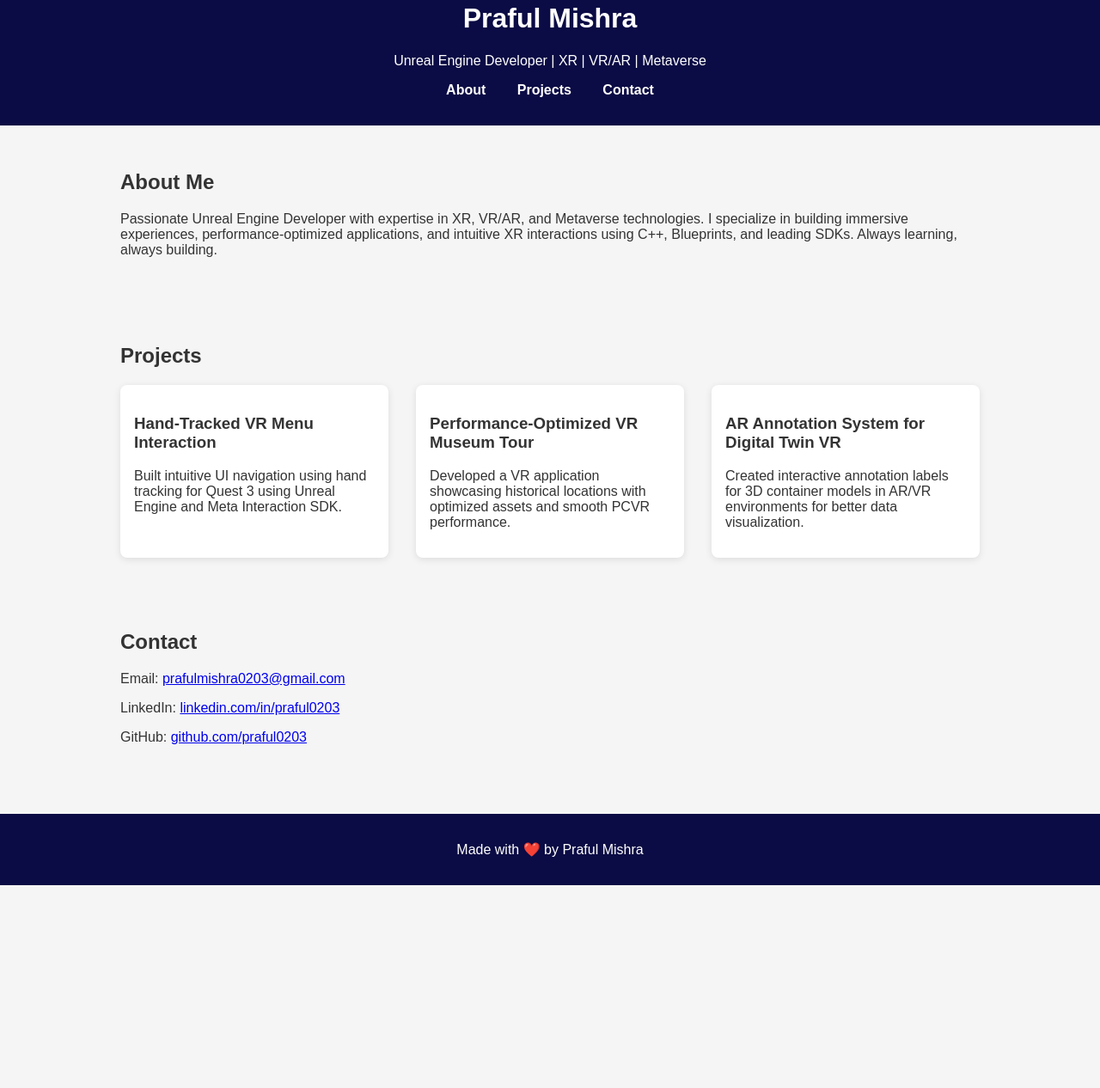
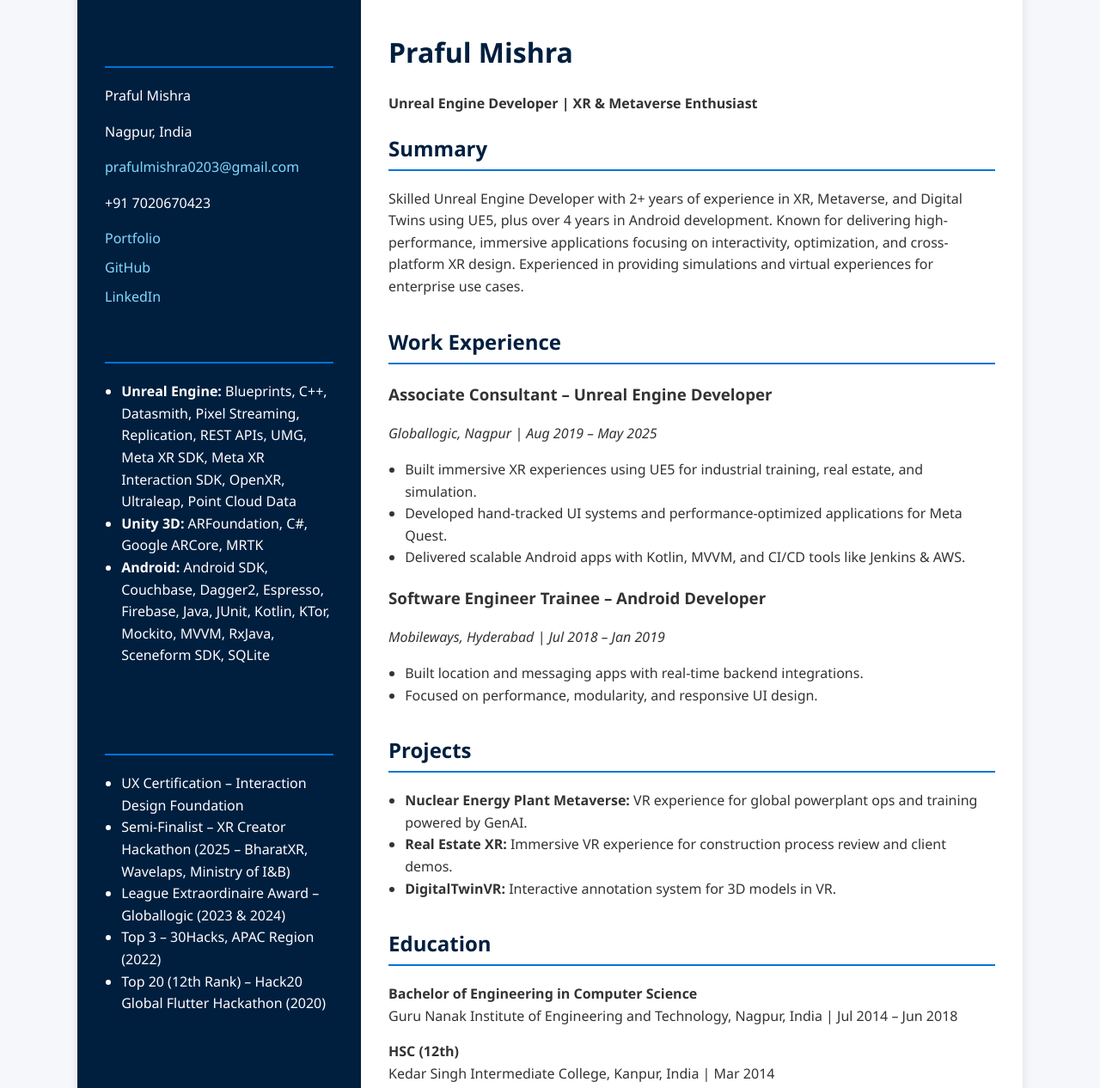
Before and after one commit to praful0203/praful0203.github.io, a plain HTML site: page index.html in a window 1280 px wide. Shown: the part 50-1316 px from the top of the page at 86% size. Before the commit the page ends 1080 px from the top, so only its background shows below. Drawn offline with Linux system fonts and the light colour scheme.

Commit message:
Updated the template

```diff
--- a/index.html
+++ b/index.html
@@ -1,66 +1,158 @@
 <!DOCTYPE html>
 <html lang="en">
+
 <head>
     <meta charset="UTF-8">
     <meta name="viewport" content="width=device-width, initial-scale=1.0">
-    <title>Praful Mishra | Unreal Engine Developer</title>
+    <title>Praful Mishra - Unreal Engine Developer</title>
     <style>
-        body { font-family: Arial, sans-serif; margin: 0; padding: 0; background: #f5f5f5; color: #333; }
-        header { background: #0b0b45; color: white; padding: 2rem 1rem; text-align: center; }
-        nav { margin-top: 1rem; }
-        nav a { color: white; margin: 0 1rem; text-decoration: none; font-weight: bold; }
-        section { padding: 2rem; max-width: 1000px; margin: auto; }
-        .projects { display: grid; grid-template-columns: repeat(auto-fit, minmax(280px, 1fr)); gap: 2rem; }
-        .project { background: white; padding: 1rem; border-radius: 8px; box-shadow: 0 2px 8px rgba(0,0,0,0.1); }
-        footer { text-align: center; padding: 1rem; background: #0b0b45; color: white; margin-top: 2rem; }
-        a.button { display: inline-block; padding: 0.5rem 1rem; background: #0b0b45; color: white; border-radius: 4px; text-decoration: none; margin-top: 1rem; }
+        * {
+            box-sizing: border-box;
+        }
+
+        body {
+            font-family: 'Segoe UI', Tahoma, Geneva, Verdana, sans-serif;
+            margin: 0;
+            padding: 0;
+            background-color: #f5f7fa;
+            color: #333;
+            line-height: 1.6;
+        }
+
+        .container {
+            display: flex;
+            max-width: 1100px;
+            margin: 2rem auto;
+            background: #fff;
+            box-shadow: 0 0 10px rgba(0, 0, 0, 0.1);
+        }
+
+        .left-column {
+            width: 30%;
+            background-color: #001f3f;
+            color: #fff;
+            padding: 2rem;
+        }
+
+        .right-column {
+            width: 70%;
+            padding: 2rem;
+        }
+
+        .left-column a {
+            color: #7FDBFF;
+            text-decoration: none;
+            display: block;
+            margin: 0.5rem 0;
+        }
+
+        h1,
+        h2 {
+            color: #001f3f;
+        }
+
+        h2 {
+            border-bottom: 2px solid #0074D9;
+            padding-bottom: 0.3rem;
+        }
+
+        ul {
+            padding-left: 1.2rem;
+        }
+
+        .section {
+            margin-bottom: 2rem;
+        }
+
+        .highlight {
+            font-weight: bold;
+            color: #0074D9;
+        }
     </style>
 </head>
+
 <body>
+    <div class="container">
+        <div class="left-column">
+            <h2>Contact</h2>
+            <p>Praful Mishra</p>
+            <p>Nagpur, India</p>
+            <a href="mailto:prafulmishra0203@gmail.com">prafulmishra0203@gmail.com</a>
+            <p>+91 7020670423</p>
+            <a href="https://bit.ly/prafulmishra-portfolio">Portfolio</a>
+            <a href="http://github.com/praful0203">GitHub</a>
+            <a href="http://linkedin.com/in/praful0203">LinkedIn</a>
 
-<header>
-    <h1>Praful Mishra</h1>
-    <p>Unreal Engine Developer | XR | VR/AR | Metaverse</p>
-    <nav>
-        <a href="#about">About</a>
-        <a href="#projects">Projects</a>
-        <a href="#contact">Contact</a>
-    </nav>
-</header>
+            <h2>Skills</h2>
+            <ul>
+                <li><strong>Unreal Engine:</strong> Blueprints, C++, Datasmith, Pixel Streaming, Replication, REST APIs,
+                    UMG, Meta XR SDK, Meta XR Interaction SDK, OpenXR, Ultraleap, Point Cloud Data</li>
+                <li><strong>Unity 3D:</strong> ARFoundation, C#, Google ARCore, MRTK</li>
+                <li><strong>Android:</strong> Android SDK, Couchbase, Dagger2, Espresso, Firebase, Java, JUnit, Kotlin,
+                    KTor, Mockito, MVVM, RxJava, Sceneform SDK, SQLite</li>
+            </ul>
 
-<section id="about">
-    <h2>About Me</h2>
-    <p>Passionate Unreal Engine Developer with expertise in XR, VR/AR, and Metaverse technologies. I specialize in building immersive experiences, performance-optimized applications, and intuitive XR interactions using C++, Blueprints, and leading SDKs. Always learning, always building.</p>
-</section>
+            <h2>Certifications & Awards</h2>
+            <ul>
+                <li>UX Certification – Interaction Design Foundation</li>
+                <li>Semi-Finalist – XR Creator Hackathon (2025 – BharatXR, Wavelaps, Ministry of I&B)</li>
+                <li>League Extraordinaire Award – Globallogic (2023 & 2024)</li>
+                <li>Top 3 – 30Hacks, APAC Region (2022)</li>
+                <li>Top 20 (12th Rank) – Hack20 Global Flutter Hackathon (2020)</li>
+            </ul>
+        </div>
 
-<section id="projects">
-    <h2>Projects</h2>
-    <div class="projects">
-        <div class="project">
-            <h3>Hand-Tracked VR Menu Interaction</h3>
-            <p>Built intuitive UI navigation using hand tracking for Quest 3 using Unreal Engine and Meta Interaction SDK.</p>
-        </div>
-        <div class="project">
-            <h3>Performance-Optimized VR Museum Tour</h3>
-            <p>Developed a VR application showcasing historical locations with optimized assets and smooth PCVR performance.</p>
-        </div>
-        <div class="project">
-            <h3>AR Annotation System for Digital Twin VR</h3>
-            <p>Created interactive annotation labels for 3D container models in AR/VR environments for better data visualization.</p>
+        <div class="right-column">
+            <h1>Praful Mishra</h1>
+            <p><strong>Unreal Engine Developer | XR & Metaverse Enthusiast</strong></p>
+
+            <div class="section">
+                <h2>Summary</h2>
+                <p>Skilled Unreal Engine Developer with 2+ years of experience in XR, Metaverse, and Digital Twins using
+                    UE5, plus over 4 years in Android development. Known for delivering high-performance, immersive
+                    applications focusing on interactivity, optimization, and cross-platform XR design. Experienced in
+                    providing simulations and virtual experiences for enterprise use cases.</p>
+            </div>
+
+            <div class="section">
+                <h2>Work Experience</h2>
+                <h3>Associate Consultant – Unreal Engine Developer</h3>
+                <p><em>Globallogic, Nagpur | Aug 2019 – May 2025</em></p>
+                <ul>
+                    <li>Built immersive XR experiences using UE5 for industrial training, real estate, and simulation.
+                    </li>
+                    <li>Developed hand-tracked UI systems and performance-optimized applications for Meta Quest.</li>
+                    <li>Delivered scalable Android apps with Kotlin, MVVM, and CI/CD tools like Jenkins & AWS.</li>
+                </ul>
+
+                <h3>Software Engineer Trainee – Android Developer</h3>
+                <p><em>Mobileways, Hyderabad | Jul 2018 – Jan 2019</em></p>
+                <ul>
+                    <li>Built location and messaging apps with real-time backend integrations.</li>
+                    <li>Focused on performance, modularity, and responsive UI design.</li>
+                </ul>
+            </div>
+
+            <div class="section">
+                <h2>Projects</h2>
+                <ul>
+                    <li><strong>Nuclear Energy Plant Metaverse:</strong> VR experience for global powerplant ops and
+                        training powered by GenAI.</li>
+                    <li><strong>Real Estate XR:</strong> Immersive VR experience for construction process review and
+                        client demos.</li>
+                    <li><strong>DigitalTwinVR:</strong> Interactive annotation system for 3D models in VR.</li>
+                </ul>
+            </div>
+
+            <div class="section">
+                <h2>Education</h2>
+                <p><strong>Bachelor of Engineering in Computer Science</strong><br>
+                    Guru Nanak Institute of Engineering and Technology, Nagpur, India | Jul 2014 – Jun 2018</p>
+                <p><strong>HSC (12th)</strong><br>
+                    Kedar Singh Intermediate College, Kanpur, India | Mar 2014</p>
+            </div>
         </div>
     </div>
-</section>
+</body>
 
-<section id="contact">
-    <h2>Contact</h2>
-    <p>Email: <a href="mailto:prafulmishra0203@gmail.com">prafulmishra0203@gmail.com</a></p>
-    <p>LinkedIn: <a href="https://linkedin.com/in/praful0203" target="_blank">linkedin.com/in/praful0203</a></p>
-    <p>GitHub: <a href="https://github.com/praful0203" target="_blank">github.com/praful0203</a></p>
-</section>
-
-<footer>
-    <p>Made with ❤️ by Praful Mishra</p>
-</footer>
-
-</body>
 </html>
```
